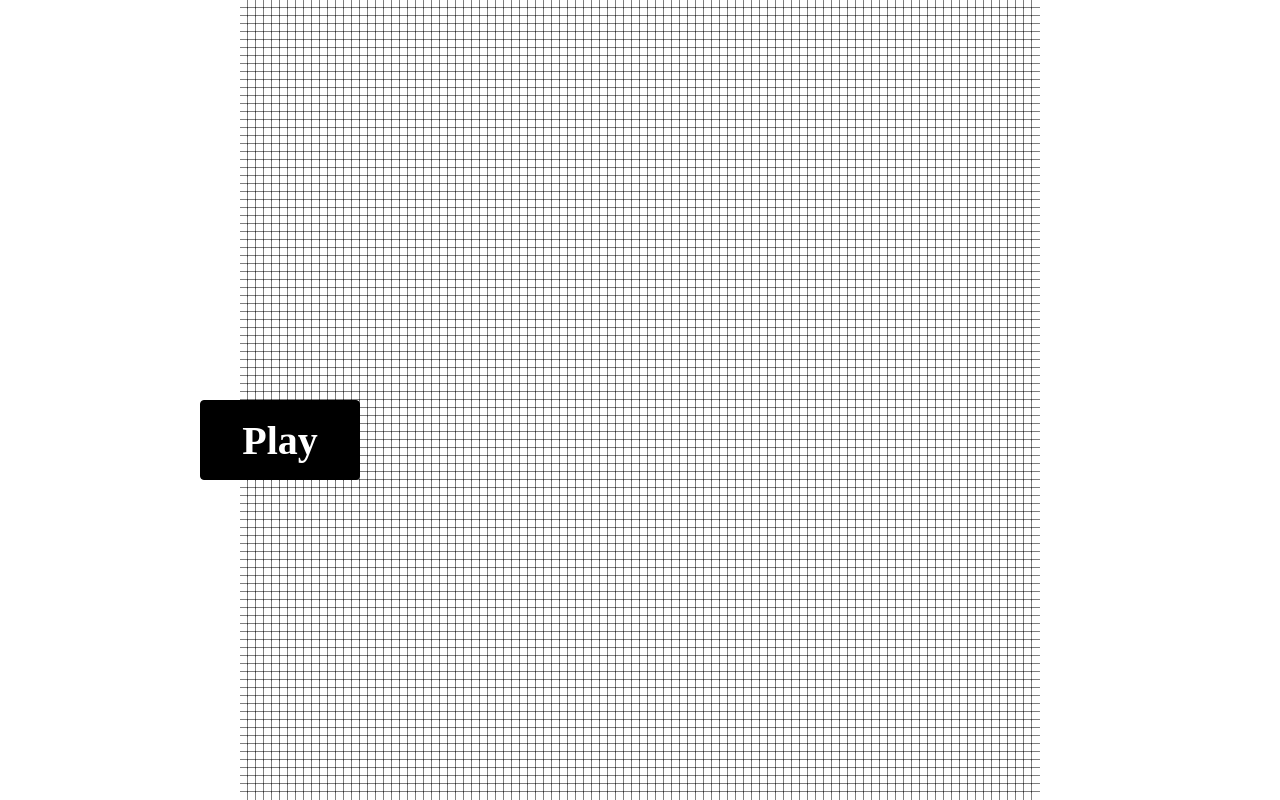
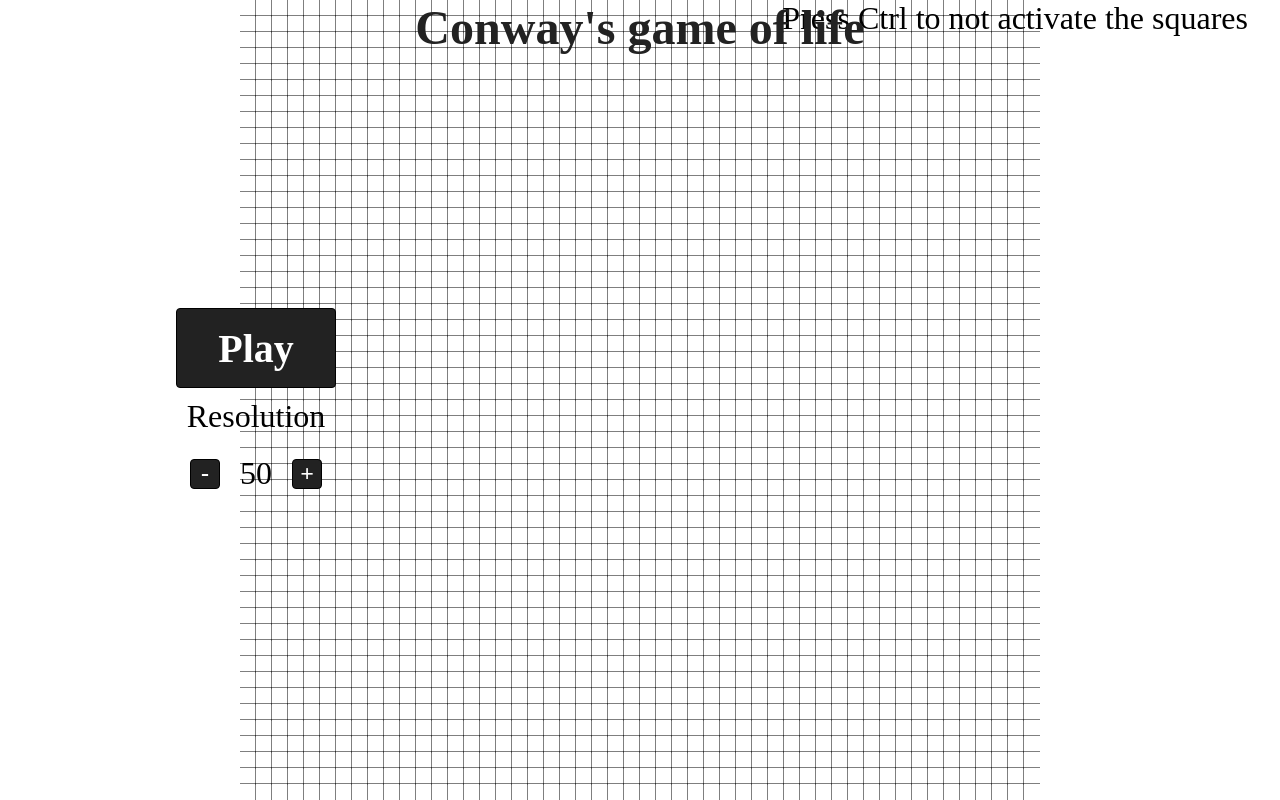
Before and after one commit to NishikantS578/Game_Of_Life, a plain HTML site: page index.html in a window 1280 px wide. Drawn offline with Linux system fonts and the light colour scheme.

Commit message:
added resolution buttons

```diff
--- a/index.html
+++ b/index.html
@@ -6,7 +6,19 @@
 		<link rel="stylesheet" href="./styles.css"></link>
 	</head>
 	<body>
-		<canvas class="container" width="800vh" height="800vh"></canvas>
-		<button>Play</button>
+        <h1>Conway's game of life</h1>
+		<canvas class="canvas" width="800" height="800"></canvas>
+        <div class="controls">
+            <button>Play</button>
+            <div class="inputResolution">
+                <label> Resolution </label>
+                <button class="decreaseResolution"> - </button>
+                <span class="resolution"></span>
+                <button class="increaseResolution"> + </button>
+            </div>
+        </div>
+        <div class="help">
+            Press Ctrl to not activate the squares
+        </div>
 	</body>
 </html>
--- a/index.js
+++ b/index.js
@@ -1,19 +1,46 @@
-const container = document.querySelector(".container");
-const play = document.querySelector("button");
+const container = document.querySelector(".canvas")
+const playButton = document.querySelector("button")
+const increase_resolution_btn = document.querySelector(".increaseResolution")
+const decrease_resolution_btn = document.querySelector(".decreaseResolution")
+const resolution_el = document.querySelector(".resolution")
 
-const ctx = container.getContext("2d");
-container.style.width = "800px";
-container.style.height = "800px";
-width = 800;
-height = width;
-const resolution = 100;
+const ctx = container.getContext("2d")
+let resolution = 50
+container.style.width = "800px"
+container.style.height = "800px"
+let width = 800
+let height = width
+let array=[]
 
-container.addEventListener("mousemove", updateInput);
-play.addEventListener("click", playGame);
+resolution_el.textContent = resolution
+reset()
+render()
 
-let array=[];
-reset();
-render();
+document.addEventListener("click", function(e){
+    if(e.target == playButton){
+        playGame()
+    }
+    else if(e.target == increase_resolution_btn){
+        resolution++
+        resolution_el.textContent = resolution
+        reset()
+        render()
+    }
+    else if(e.target == decrease_resolution_btn){
+        if(resolution != 2){
+            resolution--
+            resolution_el.textContent = resolution
+            reset()
+            render()
+        }
+    }
+})
+
+document.addEventListener("mousemove", function(e){
+    if(e.target == container){
+        updateInput(e)
+    }
+})
 
 function render()
 {
@@ -23,101 +50,113 @@ function render()
 		{
 			if(array[i][j] == 1)
 			{
-				ctx.fillStyle = "green";
+				ctx.fillStyle = "green"
 				ctx.fillRect(
 					i * (width / resolution),
 					j * (height / resolution),
 					width / resolution,
 					height / resolution
-				);
+				)
 			}
 			else
 			{
-				ctx.strokeStyle = "black";
-				ctx.lineWidth = 1;
+				ctx.strokeStyle = "black"
+				ctx.lineWidth = 1
 				ctx.strokeRect(
 					i * (width / resolution),
 					j * (height / resolution),
 					width / resolution,
 					height / resolution
-				);
-				ctx.fillStyle = "white";
+				)
+				ctx.fillStyle = "white"
 				ctx.fillRect(
 					i * (width / resolution),
 					j * (height / resolution),
 					width / resolution,
 					height / resolution
-				);
+				)
 			}
 		}
 	}
 }
 
-
 function reset()
 {
 	for(let i=0;i<resolution;i++)
 	{
-		array[i]=[];
+		array[i]=[]
 		for(let j=0;j<resolution;j++)
 		{
-			array[i][j] = 0;
+			array[i][j] = 0
 		}
 	}
 }
 
 function updateInput(e)
 {
-	if(e.ctrlKey == true)
+	if(e.ctrlKey != true)
 	{
-	}
-	else
-	{
-		array[parseInt(e.offsetX / (width / resolution))][parseInt(e.offsetY / (height / resolution))] = 1;
-		render();
+		array[parseInt(e.offsetX / (width / resolution))]
+            [parseInt(e.offsetY / (height / resolution))] = 1
+		render()
 	}
 }
 
 function playGame()
 {
-	let sum = [];
+	let sum = []
 	for(let i = 0; i < resolution; i++)
 	{
-		sum[i] = [];
+		sum[i] = []
 		for(let j = 0; j < resolution; j++)
 		{
-			sum[i][j] = 0;
-			(i - 1 > -1 && j - 1 > -1) ? sum[i][j] += array[i - 1][j - 1] : sum[i][j] += 0 ;
-			(i - 1 > -1) ? sum[i][j] += array[i - 1][j] : sum[i][j] += 0 ;
-			(i - 1 > -1 && j + 1 < resolution) ? sum[i][j] += array[i - 1][j + 1] : sum[i][j] += 0 ;
-			(j - 1 > -1) ? sum[i][j] += array[i][j - 1] : sum[i][j] += 0 ;
-			(j + 1 < resolution) ? sum[i][j] += array[i][j + 1] : sum[i][j] += 0 ;
-			(i + 1 < resolution && j - 1 > -1) ? sum[i][j] += array[i + 1][j - 1] : sum[i][j] += 0 ;
-			(i + 1 < resolution) ? sum[i][j] += array[i + 1][j] : sum[i][j] += 0 ;
-			(i + 1 < resolution && j + 1 < resolution) ? sum[i][j] += array[i + 1][j + 1] : sum[i][j] += 0;
+			sum[i][j] = 0
+			i - 1 > -1 && j - 1 > -1 ?
+                sum[i][j] += array[i - 1][j - 1] :
+                sum[i][j] += 0
+			i - 1 > -1 ?
+                sum[i][j] += array[i - 1][j] :
+                sum[i][j] += 0
+			i - 1 > -1 && j + 1 < resolution ?
+                sum[i][j] += array[i - 1][j + 1] :
+                sum[i][j] += 0
+			j - 1 > -1 ?
+                sum[i][j] += array[i][j - 1] :
+                sum[i][j] += 0
+			j + 1 < resolution ?
+                sum[i][j] += array[i][j + 1] :
+                sum[i][j] += 0
+			i + 1 < resolution && j - 1 > -1 ?
+                sum[i][j] += array[i + 1][j - 1] :
+                sum[i][j] += 0
+			i + 1 < resolution ?
+                sum[i][j] += array[i + 1][j] :
+                sum[i][j] += 0
+			i + 1 < resolution && j + 1 < resolution ?
+                sum[i][j] += array[i + 1][j + 1] :
+                sum[i][j] += 0
 		}
 	}
 	for(let i = 0; i < resolution; i++)
 	{
 		for(let j = 0; j < resolution; j++)
 		{
-			console.log(sum[i][j]);
 			switch(sum[i][j])
 			{
 				case 0:
 				case 1:
 					{
-						array[i][j] = 0;
-						break;
+						array[i][j] = 0
+						break
 					}
 				case 2:
 					{
-						break;
+						break
 					}
 				case 3:
 					{
-						array[i][j] = 1;
-						break;
+						array[i][j] = 1
+						break
 					}
 				case 4:
 				case 5:
@@ -125,12 +164,12 @@ function playGame()
 				case 7:
 				case 8:
 					{
-						array[i][j] = 0;
-						break;
+						array[i][j] = 0
+						break
 					}
 			}
 		}
 	}
-	render();
-	setTimeout(playGame, 00);
+	render()
+	setTimeout(playGame, 100)
 }
--- a/styles.css
+++ b/styles.css
@@ -6,22 +6,47 @@
 
 body
 {
+    height: 100vh;
+    width: 100vw;
 }
 
-.container
+h1{
+    z-index: 1;
+    color: #222;
+    font-size: 3rem;
+    position: absolute;
+    left: 50%;
+    transform: translateX(-50%);
+}
+
+.canvas
 {
 	margin: auto;
 	display: block;
+    position: absolute;
+    left: 50%;
+    top: 50%;
+    transform: translateX(-50%) translateY(-50%);
+}
+
+.controls {
+    position: absolute;
+    top: 50vh;
+    transform: translateY(-50%);
+    margin-left: 15vw;
+    width: 10vw;
+    display: flex;
+    flex-direction: column;
+    gap: 10px;
+    justify-content: center;
+    align-items: center;
 }
 
 button
 {
-	position: absolute;
-	top: calc(50vh);
-	left: 25vh;
 	width: 20vh;
 	height: 10vh;
-	background: black;
+	background: #222;
 	color: white;
 	font-size: 5vh;
 	font-family: hack, serif;
@@ -29,3 +54,41 @@ button
 	border: 1px solid black;
 	border-radius: 4px;
 }
+
+.inputResolution{
+    font-size: 2rem;
+    display: flex;
+    align-items: center;
+    justify-content: center;
+    flex-wrap: wrap;
+    gap: 20px;
+}
+
+.inputResolution > label{
+    width: 100%;
+    text-align: center;
+}
+
+.decreaseResolution,
+.increaseResolution{
+    font-size: 1.5rem;
+    width: 30px;
+    height: 30px;
+    display: flex;
+    align-items: center;
+    justify-content: center;
+    transition-duration: 200ms;
+}
+
+
+button:active{
+    background: white;
+    color: black;
+}
+
+.help{
+    position: absolute;
+    font-size: 2rem;
+    right: 0px;
+    margin-right: 1em;
+}
```
